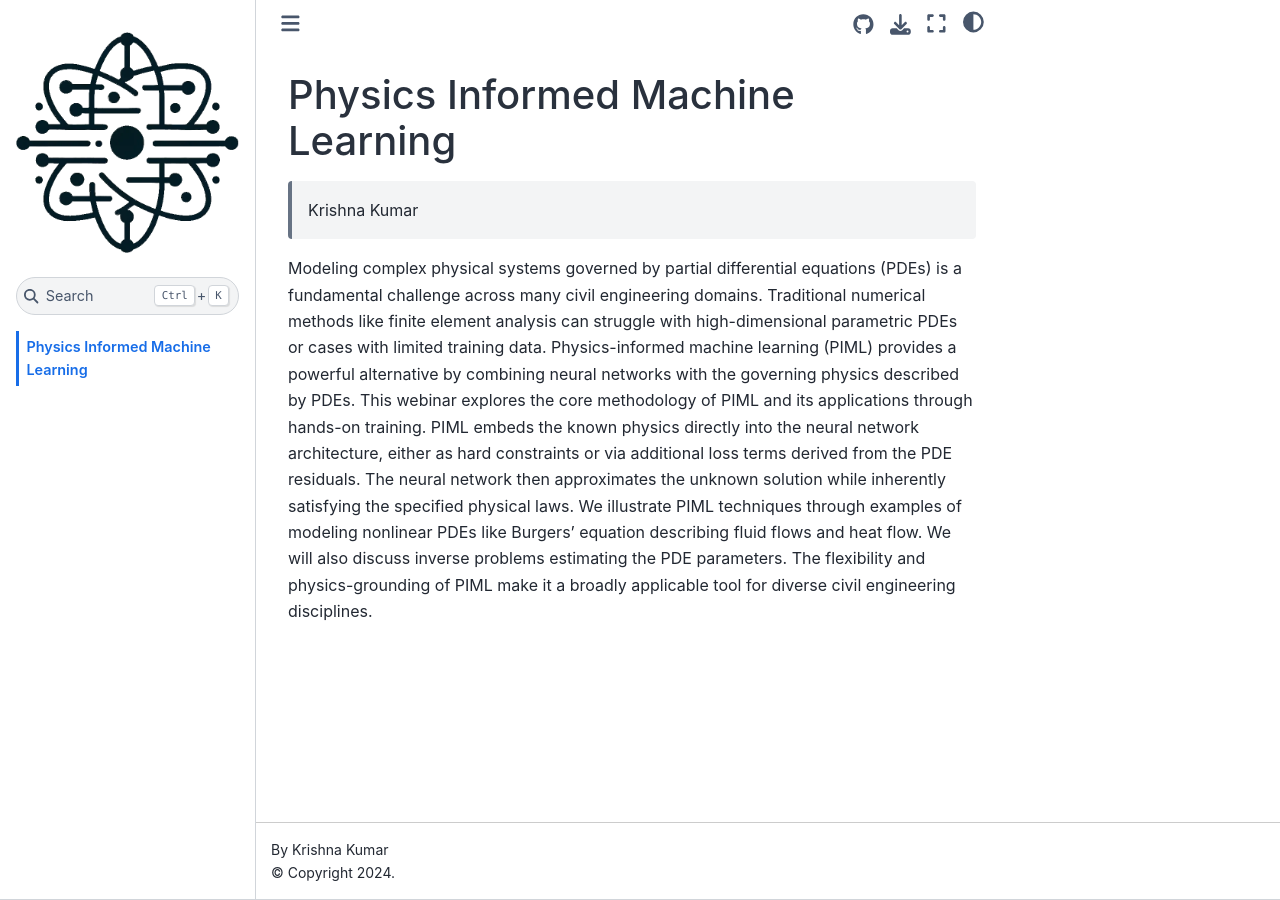
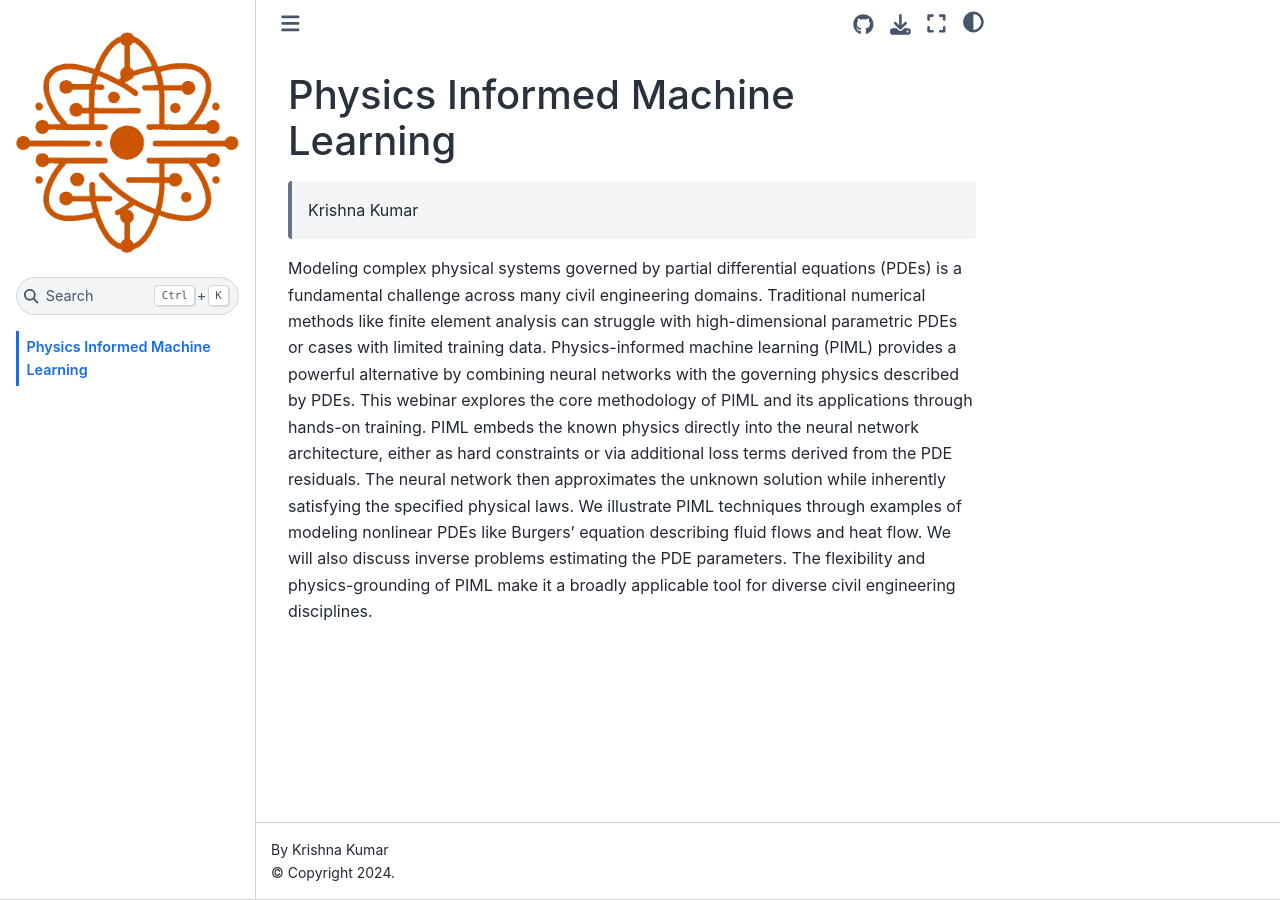
Before and after one commit to DesignSafe-Training/pinn, a Jupyter Book: the page built from README.md, in a window 1280 px wide. Built offline with Jupyter Book 1.0.4 settings and Sphinx 7.4.7 and the Sphinx Book theme 1.1.4, drawn with Linux system fonts in a browser that asks for light colours; pages that are not in the unit, such as notebooks, are missing from menus.

Commit message:
Physics-Informed Machine Learning

```diff
--- a/_config.yml
+++ b/_config.yml
@@ -3,7 +3,7 @@
 
 title: Physics Informed Machine Learning
 author: Krishna Kumar
-logo: logo.webp
+logo: piml.webp
 copyright: "2024"
 
 # Force re-execution of notebooks on each build.
```
Also changed, not shown: logo.webp (deleted), piml.webp (added).
